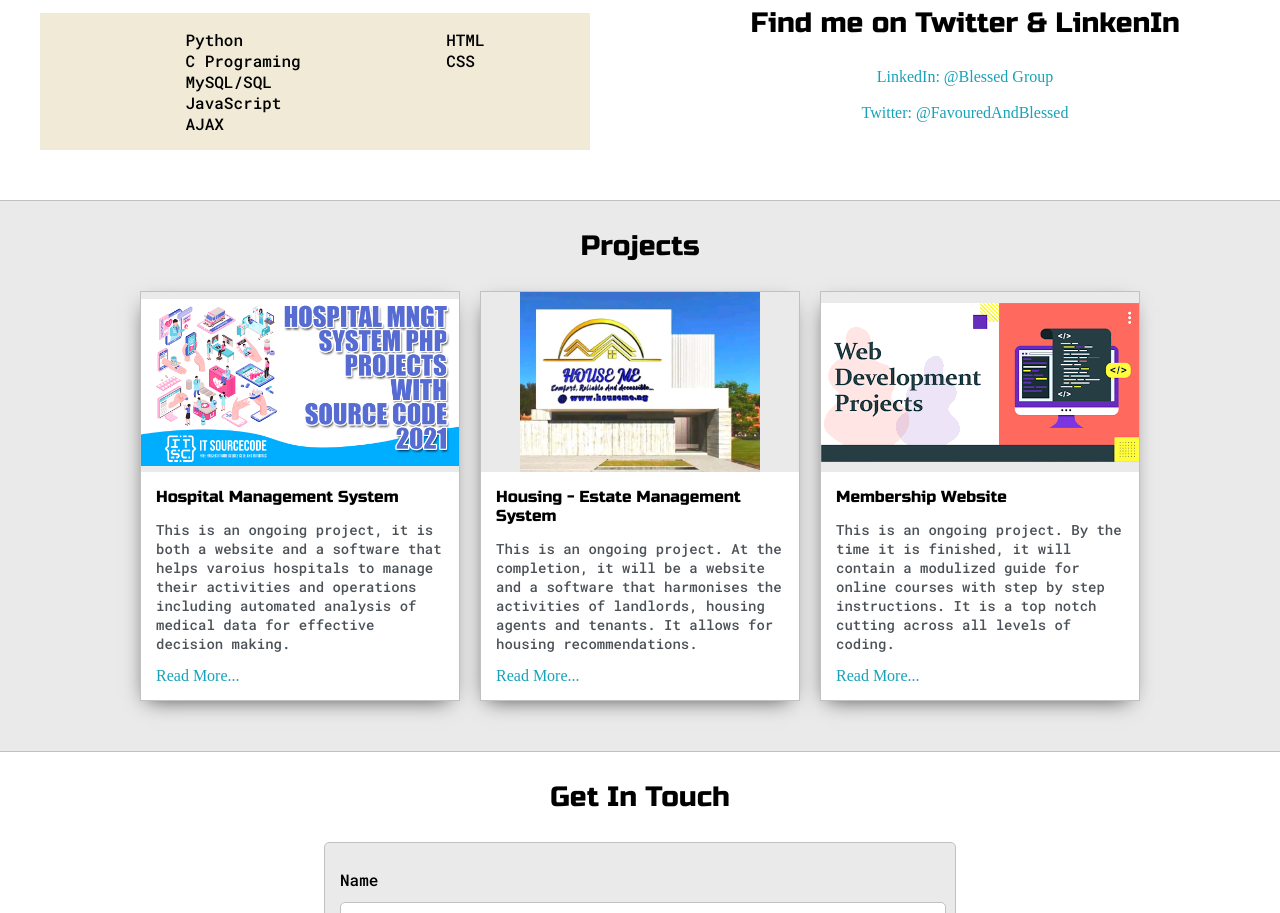
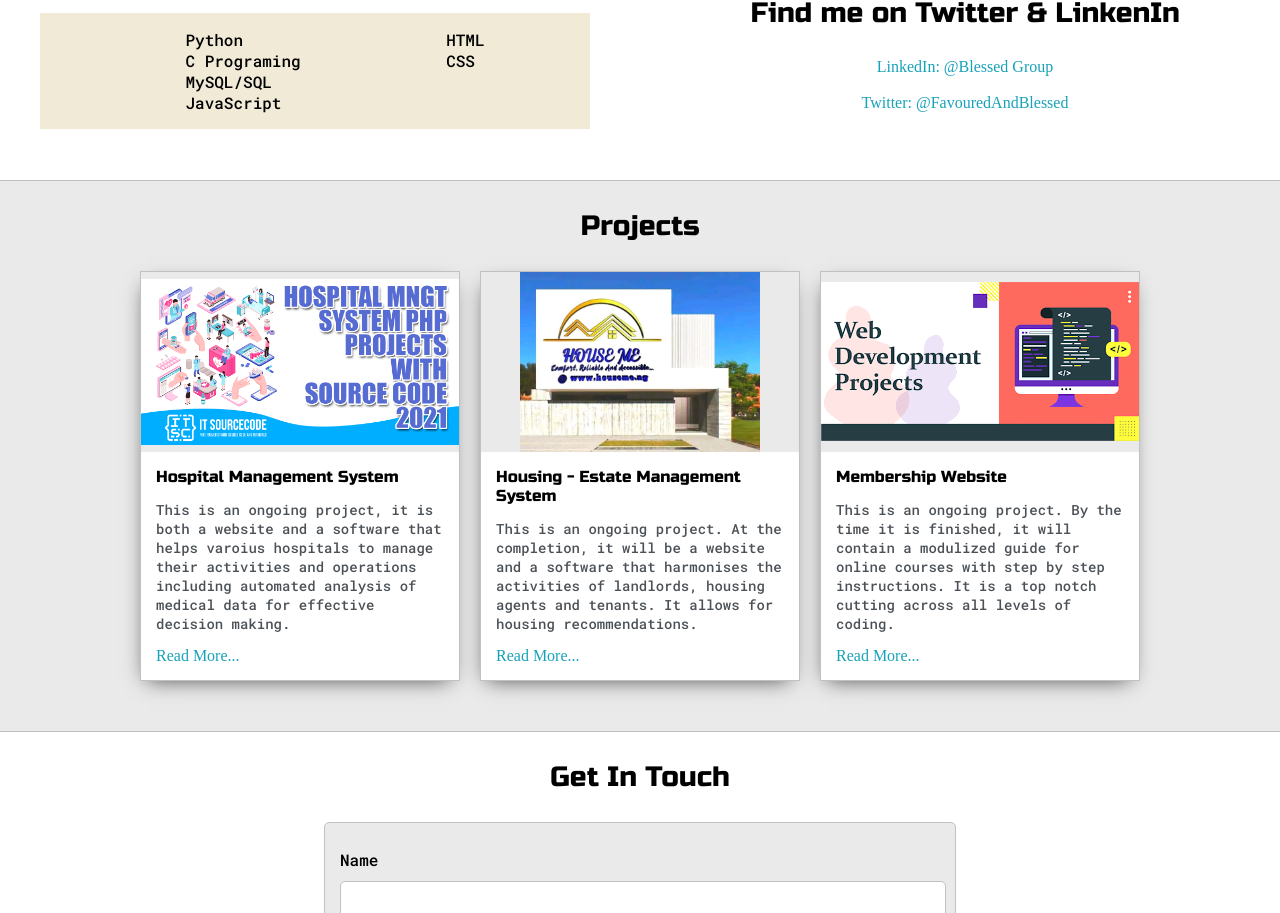
Before and after one commit to lucky-blessed/frontend_portfolio_project, a plain HTML site: page portfolio_project/index.html in a window 1280 px wide. Shown: the part 1179-2092 px from the top of the page. Drawn offline with Linux system fonts and the light colour scheme.

Commit message:
index.html updated

```diff
--- a/portfolio_project/index.html
+++ b/portfolio_project/index.html
@@ -109,7 +109,6 @@
                             <li>C Programing</li>
                             <li>MySQL/SQL</li>
                             <li>JavaScript</li>
-                            <li>AJAX</li>
                         </ul>
 
                         <ul>
```
